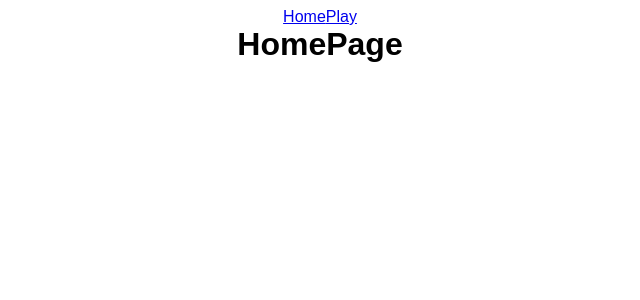
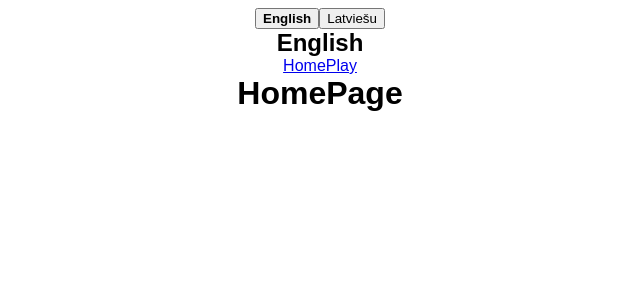
Before and after one commit to ArvidsRozitis/18-MD-Simple-RPS-game, a React (Vite) app: page / in a window 1280 px wide. Shown: the top 300 px of the page, without its empty margins (320-960 px from the left). Built offline with nearby package versions, Linux system fonts and the light colour scheme.

Commit message:
added first translations

```diff
--- a/package.json
+++ b/package.json
@@ -11,9 +11,13 @@
   "dependencies": {
     "@tanstack/react-query": "^4.24.6",
     "axios": "^1.3.3",
+    "i18next": "^22.4.9",
+    "i18next-browser-languagedetector": "^7.0.1",
+    "i18next-http-backend": "^2.1.1",
     "json-server": "^0.17.1",
     "react": "^18.2.0",
     "react-dom": "^18.2.0",
+    "react-i18next": "^12.1.5",
     "react-router-dom": "^6.8.1",
     "sass": "^1.58.1"
   },
--- a/src/App.tsx
+++ b/src/App.tsx
@@ -2,10 +2,39 @@ import { Route, Routes, NavLink } from "react-router-dom";
 import "./App.css";
 import HomePage from "./pages/HomePage/HomePage";
 import GamePage from "./pages/GamePage/GamePage";
+import "./i18n";
+import { useTranslation } from "react-i18next";
+import { useEffect } from "react";
 
 function App() {
+  const lngs = {
+    en: { nativeName: "English" },
+    lv: { nativeName: "Latviešu" },
+  };
+  const { t, i18n } = useTranslation();
+
   return (
     <div className="App">
+      <div>
+        <div>
+          {Object.keys(lngs).map((lng) => (
+            <button
+              key={lng}
+              style={{
+                fontWeight: i18n.resolvedLanguage === lng ? "bold" : "normal",
+              }}
+              type="submit"
+              onClick={() => i18n.changeLanguage(lng)}
+            >
+              {lngs[lng].nativeName}
+            </button>
+          ))}
+        </div>
+      </div>
+      <header>
+        <h2>{t('title')}</h2>
+      </header>
+
       <nav className="nav__bar">
         <NavLink to="/" className="nav__item">
           Home
--- /dev/null
+++ b/src/i18n.ts
@@ -0,0 +1,33 @@
+import i18n from "i18next";
+import { initReactI18next } from "react-i18next";
+import LanguageDetector from "i18next-browser-languagedetector";
+
+i18n
+  // detect user language
+  // learn more: https://github.com/i18next/i18next-browser-languageDetector
+  .use(LanguageDetector)
+  // pass the i18n instance to react-i18next.
+  .use(initReactI18next)
+  // init i18next
+  // for all options read: https://www.i18next.com/overview/configuration-options
+  .init({
+    debug: true,
+    fallbackLng: "en",
+    interpolation: {
+      escapeValue: false, // not needed for react as it escapes by default
+    },
+    resources: {
+      lv: {
+        translation: {
+          title: "Latviešu",
+        },
+      },
+      en: {
+        translation: {
+          title: "English",
+        },
+      },
+    },
+  });
+
+export default i18n;
```
Also changed, not shown: src/pages/HomePage/HomePage.tsx (+6 -1 lines), 1 other file (tests, documents, lock files or other folders).
